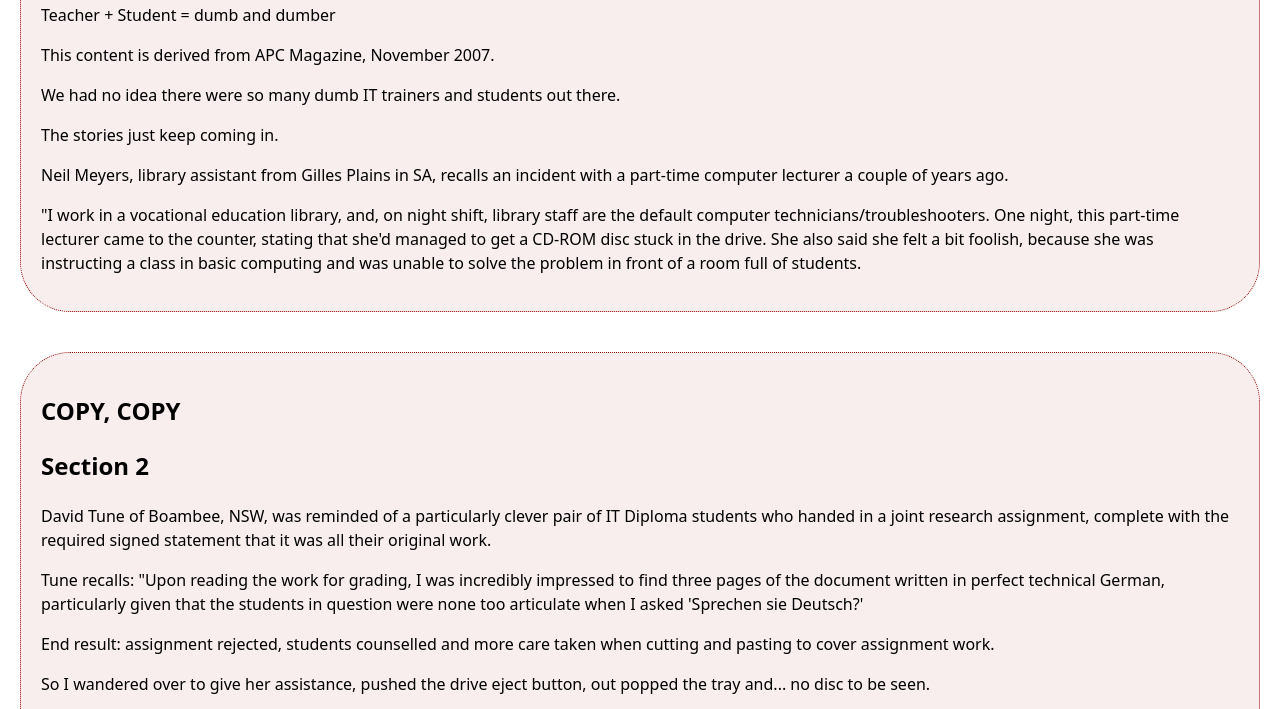
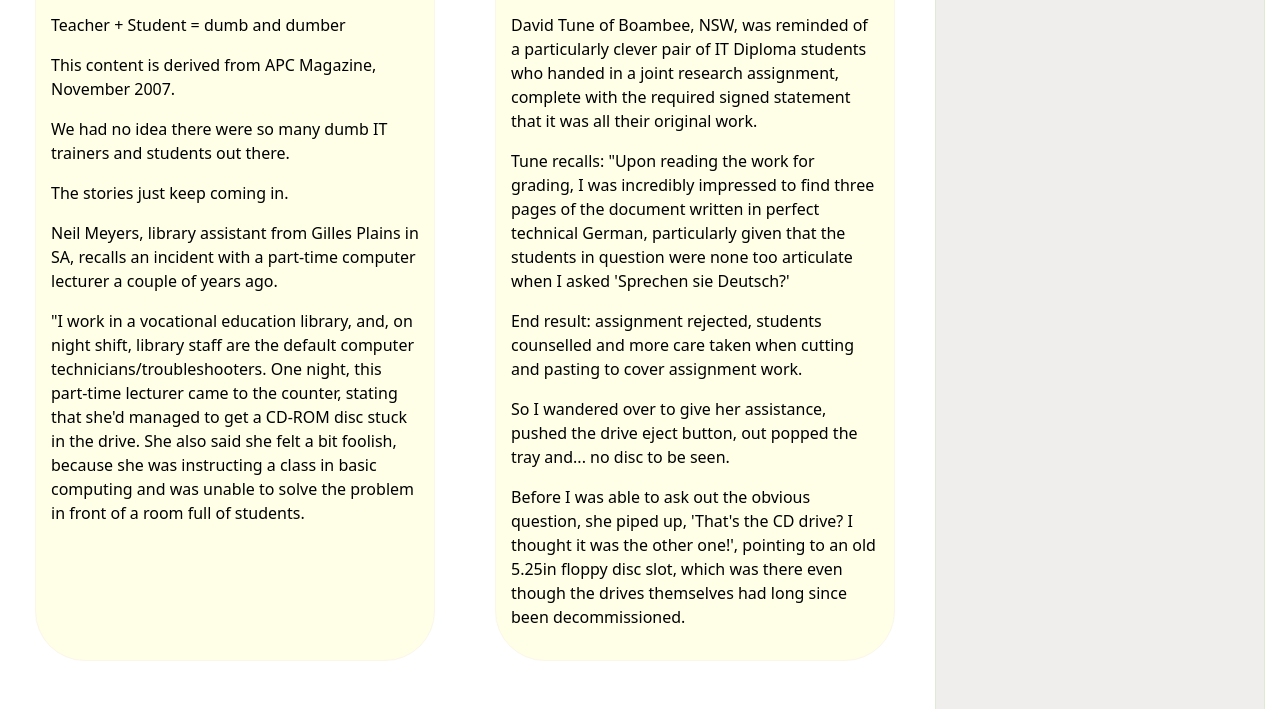
Before and after one commit to isabelleliang0/C4Prog-WT-25S2-Porfolio-IL, a plain HTML site: page phase-2/index.html in a window 1280 px wide. Shown: the part 505-1214 px from the top of the page. Drawn offline with Linux system fonts and the light colour scheme.

Commit message:
feat: desktop base main - add CSS to lay the site main

```diff
--- a/phase-2/css/style.css
+++ b/phase-2/css/style.css
@@ -50,4 +50,32 @@ footer{
   .header nav{
     display: block;
   }
+
+  .aside1{
+    display: block;
+  }
+
+  .container {
+    display: grid;
+    grid-template-columns: 2fr 2fr 1.5fr;
+    grid-template-rows: auto;
+    gap: 20px;
+    margin: 0 auto;
+    padding: 15px;
+  }
+
+  .container article {
+    border: 1px solid #fcf6e9;
+    padding: 15px;
+    background: #ffffe8;
+  }
+
+  .container aside {
+    grid-column: 3;
+    grid-row: 1/ 3;
+    border: 1px solid #deead3;
+    padding: 15px;
+    background: #f0eeec;
+    border-radius: 50px;
+  }
 }
```
